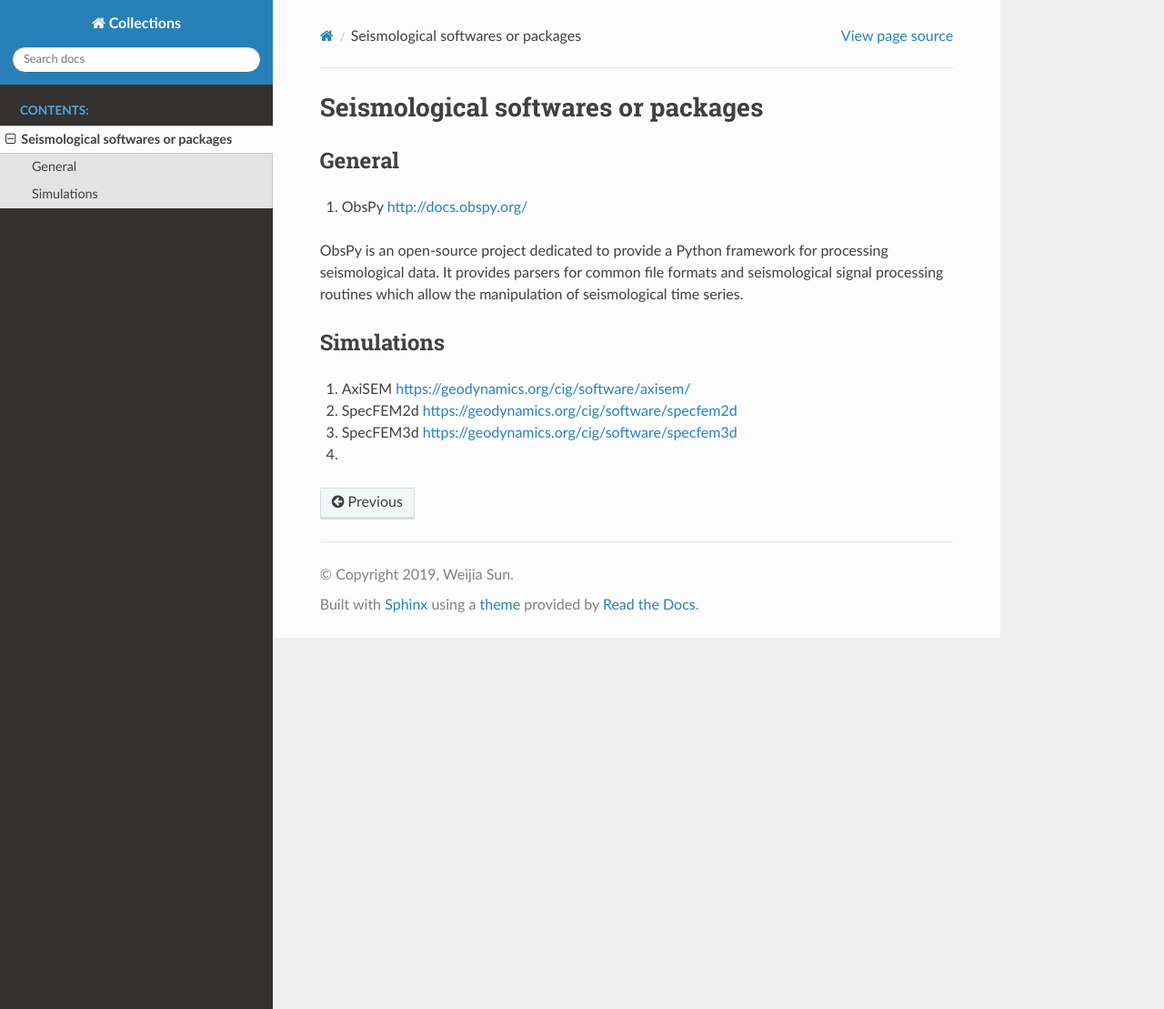
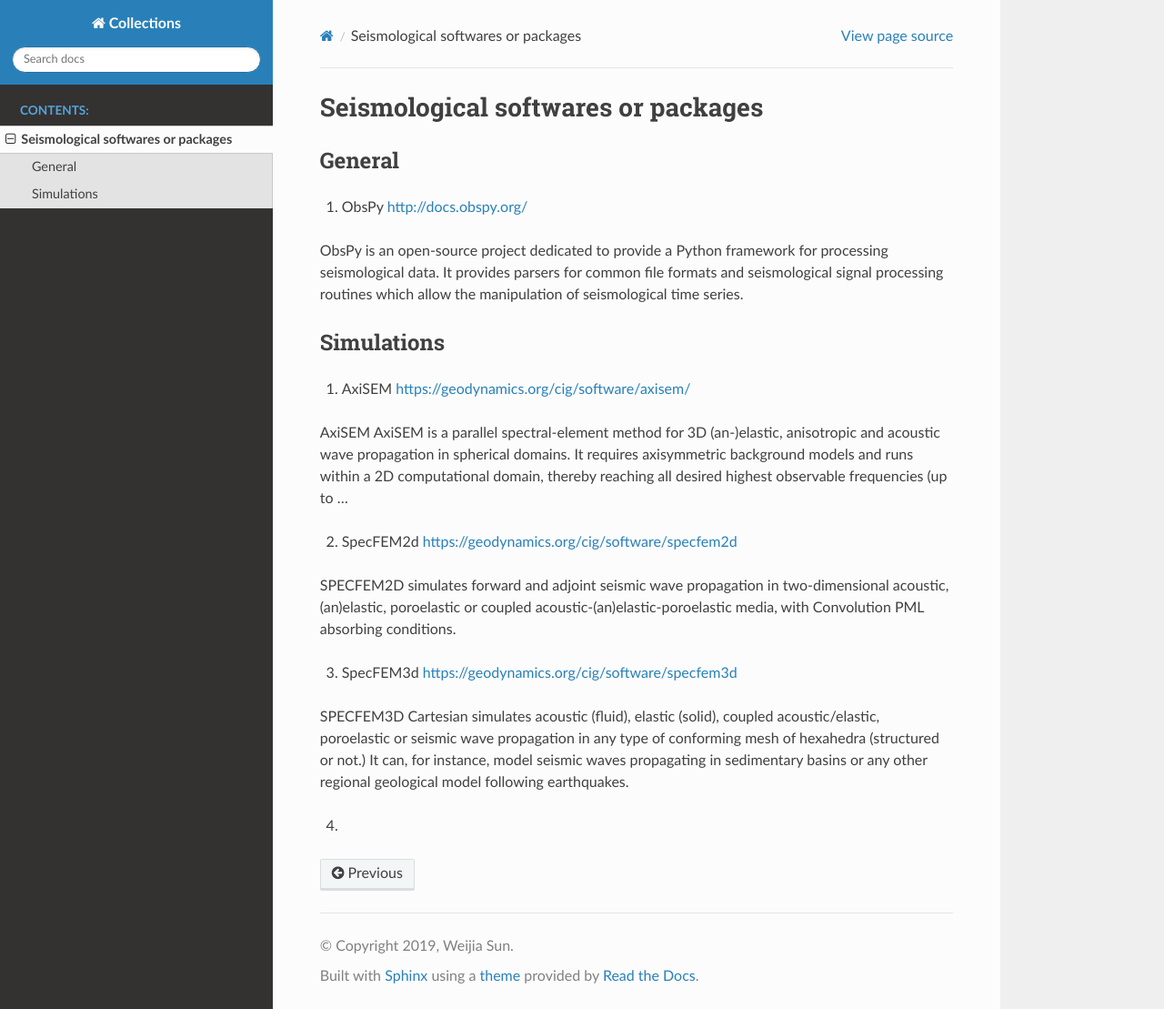
Before and after one commit to sun031/sunshine_group, a Sphinx documentation site: the page built from source/useful_links.rst, in a window 1280 px wide and 1109 px high. Shown: the whole window at 91% size. Built offline with Sphinx 7.4.7 and the Read the Docs theme 2.0.0, drawn with Linux system fonts in a browser that asks for light colours.

Commit message:
update useful_link

```diff
--- a/source/useful_links.rst
+++ b/source/useful_links.rst
@@ -18,8 +18,14 @@ Simulations
 
 1. AxiSEM https://geodynamics.org/cig/software/axisem/
 
+AxiSEM AxiSEM is a parallel spectral-element method for 3D (an-)elastic, anisotropic and acoustic wave propagation in spherical domains. It requires axisymmetric background models and runs within a 2D computational domain, thereby reaching all desired highest observable frequencies (up to …
+
 2. SpecFEM2d https://geodynamics.org/cig/software/specfem2d
+
+SPECFEM2D simulates forward and adjoint seismic wave propagation in two-dimensional acoustic, (an)elastic, poroelastic or coupled acoustic-(an)elastic-poroelastic media, with Convolution PML absorbing conditions.
 
 3. SpecFEM3d https://geodynamics.org/cig/software/specfem3d
 
+SPECFEM3D Cartesian simulates acoustic (fluid), elastic (solid), coupled acoustic/elastic, poroelastic or seismic wave propagation in any type of conforming mesh of hexahedra (structured or not.) It can, for instance, model seismic waves propagating in sedimentary basins or any other regional geological model following earthquakes.
+
 4.
```
